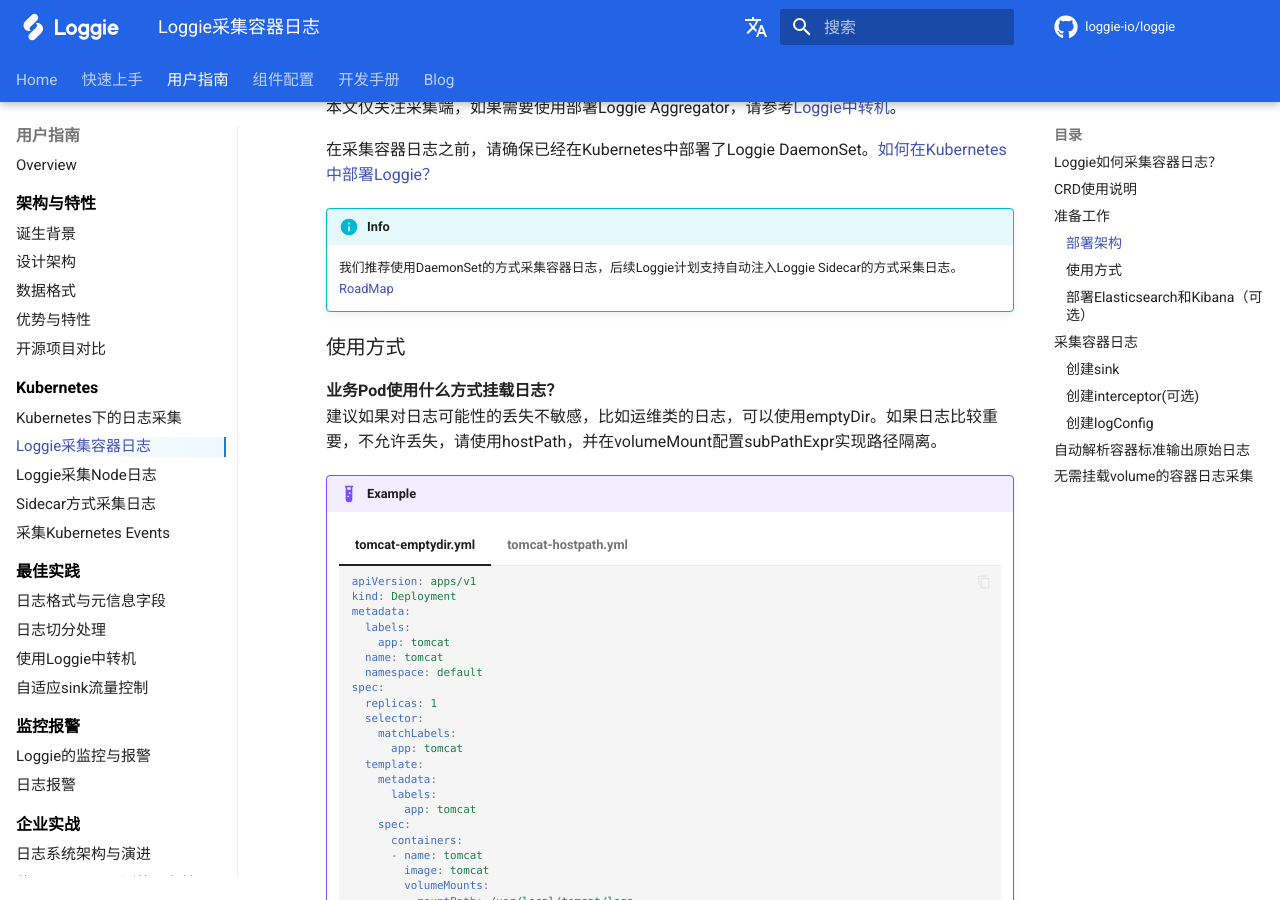
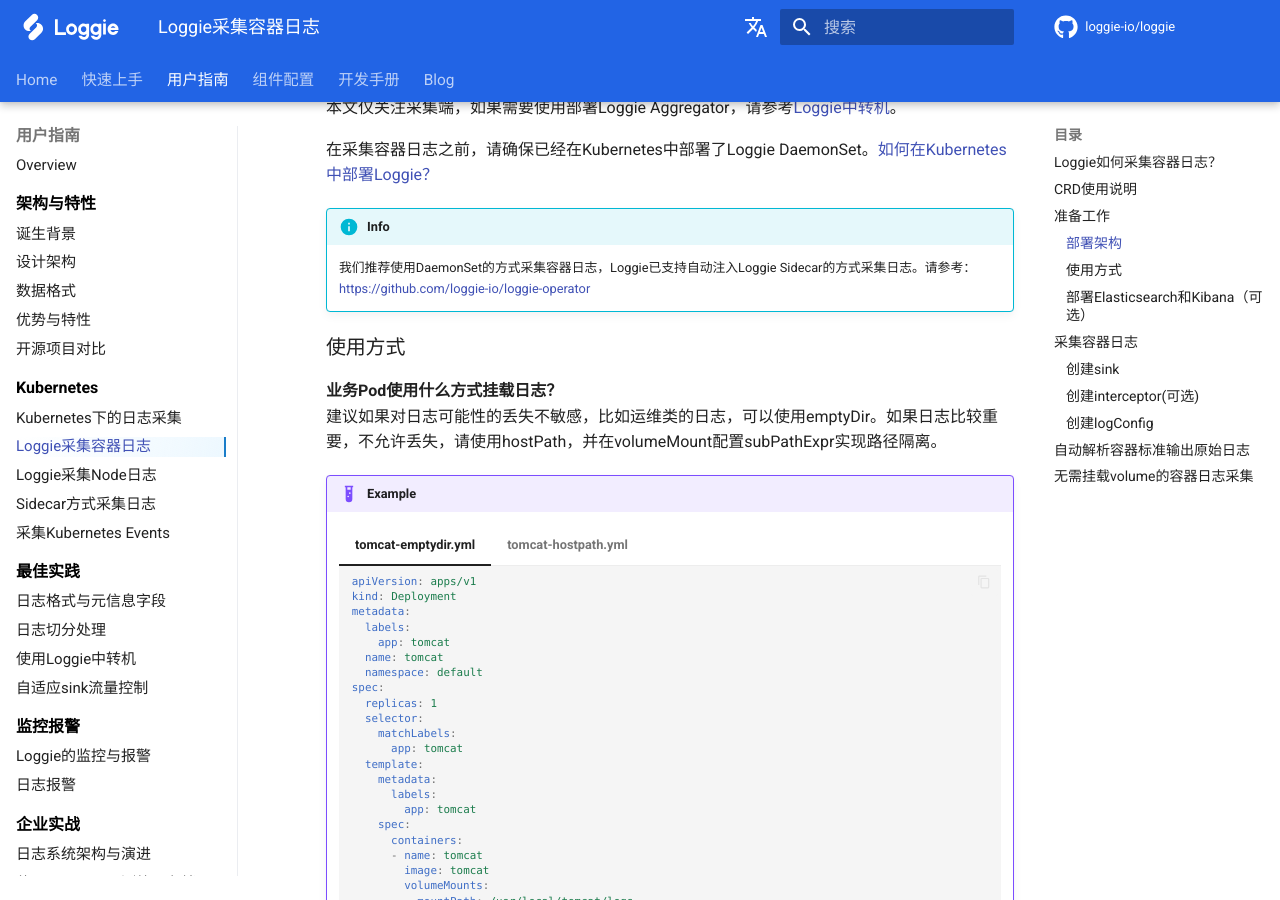
Before and after one commit to loggie-io/docs, an MkDocs documentation site: the page built from docs/user-guide/use-in-kubernetes/collect-container-logs.md, in a window 1280 px wide and 900 px high, scrolled down 2347 px. Built offline with MkDocs 1.6.1 and Material for MkDocs 9.7.7, drawn with Linux system fonts in a browser that asks for light colours; some web fonts are replaced; comment, search, counter and statistics services are not loaded; the version menu is left out.

```diff
--- a/docs/user-guide/use-in-kubernetes/collect-container-logs.md
+++ b/docs/user-guide/use-in-kubernetes/collect-container-logs.md
@@ -46,7 +46,7 @@ Loggie目前有以下几种CRD：
 在采集容器日志之前，请确保已经在Kubernetes中部署了Loggie DaemonSet。[如何在Kubernetes中部署Loggie？](../../getting-started/install/kubernetes.md)
 
 !!! info
-    我们推荐使用DaemonSet的方式采集容器日志，后续Loggie计划支持自动注入Loggie Sidecar的方式采集日志。[RoadMap](../../getting-started/roadmap/roadmap-2022.md)
+    我们推荐使用DaemonSet的方式采集容器日志，Loggie已支持自动注入Loggie Sidecar的方式采集日志。请参考：https://github.com/loggie-io/loggie-operator
 
 
 ### 使用方式
--- a/nav.yml
+++ b/nav.yml
@@ -83,6 +83,7 @@ nav:
         - kafka(franz): reference/pipelines/sink/franzkafka.md
         - loki: reference/pipelines/sink/loki.md
         - pulsar: reference/pipelines/sink/pulsar.md
+        - rocketmq: reference/pipelines/sink/rocketmq.md
         - grpc: reference/pipelines/sink/grpc.md
         - file: reference/pipelines/sink/file.md
         - dev: reference/pipelines/sink/dev.md
```
